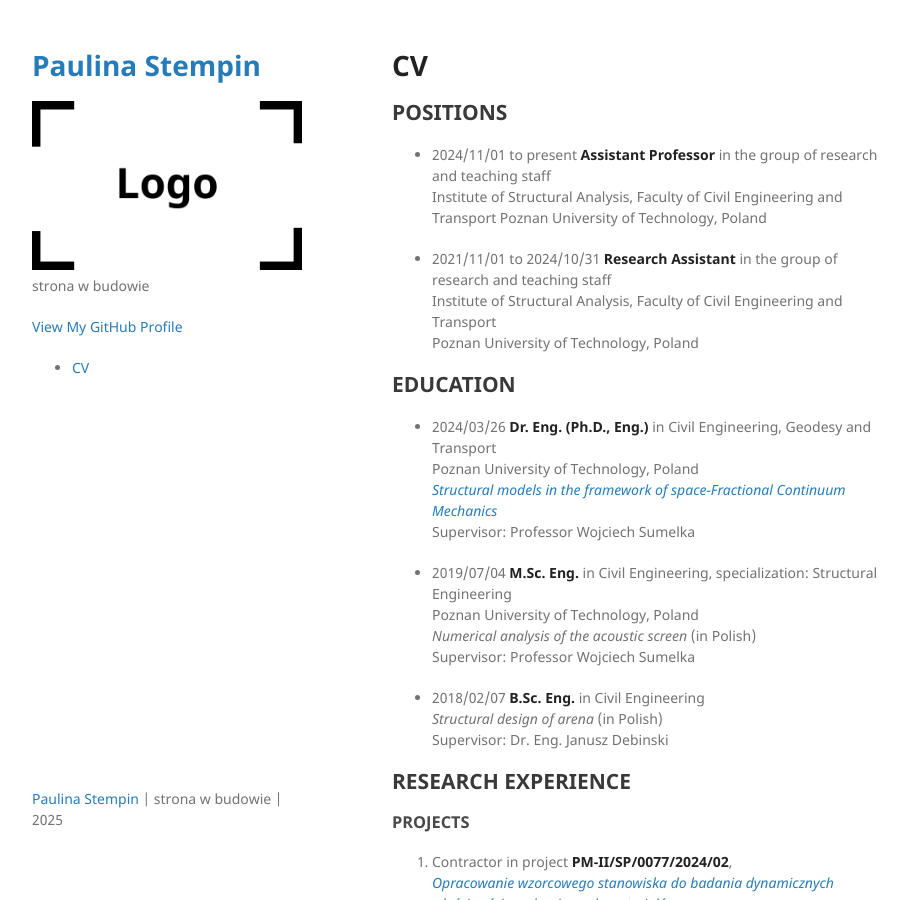
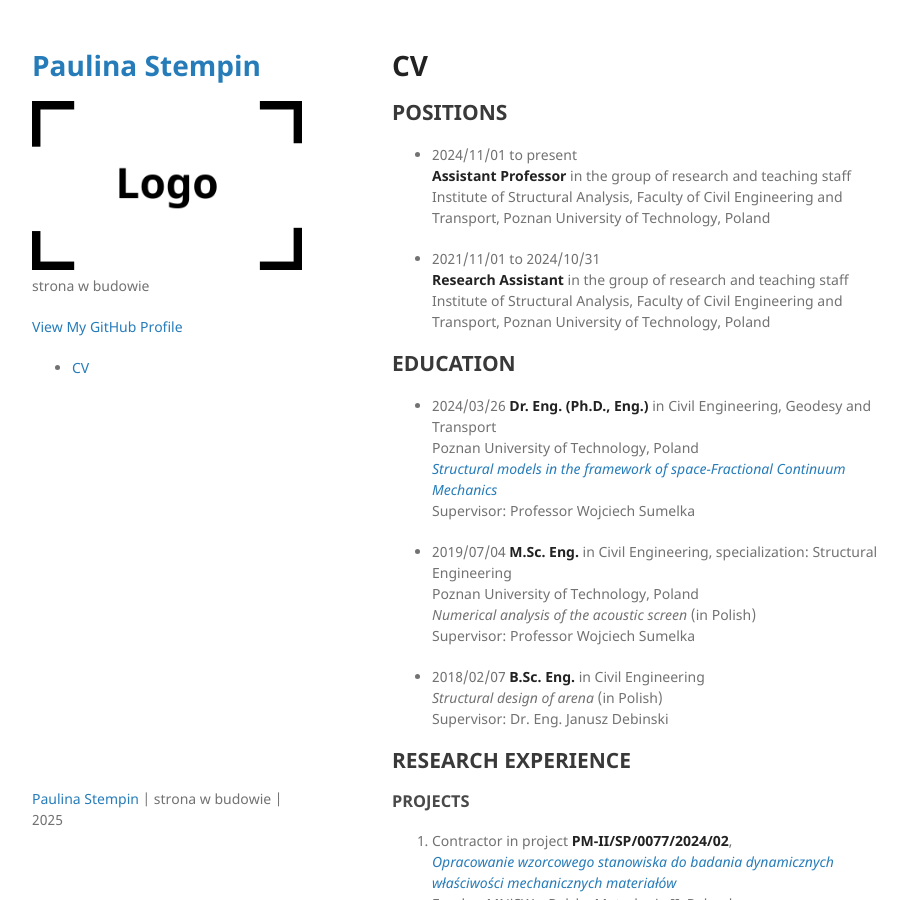
Before and after one commit to paulinastempin/paulinastempin.github.io, a Jekyll site: the page built from pages/CV.md, in a window 1280 px wide and 900 px high. Shown: the whole window, without its empty margins (178-1086 px from the left). Built offline with Jekyll 4.4.1, drawn with Linux system fonts in a browser that asks for light colours.

Commit message:
drobne zmiany

```diff
--- a/_config.yml
+++ b/_config.yml
@@ -28,7 +28,7 @@ url: https://paulinastempin.github.io
 # use baseurl to add subsection of the domain, e.g. /timelinejs-template
 # on gh-pages this is a / followed by the name of the repository
 # baseurl is your github repository's name prefixed with a /
-baseurl: #/paulinastempin.github.io
+baseurl: /paulinastempin.github.io
 # location of code, the full url to your github repository
 source-code: https://github.com/paulinastempin/paulinastempin.github.io
 
--- a/pages/CV.md
+++ b/pages/CV.md
@@ -7,13 +7,13 @@ nav_order: 1
 
 ## POSITIONS
 
-*  2024/11/01 to present  **Assistant Professor** in the group of research and teaching staff <br />
-Institute of Structural Analysis, Faculty of Civil Engineering and Transport
-Poznan University of Technology, Poland
+*  2024/11/01 to present <br />
+  **Assistant Professor** in the group of research and teaching staff <br />
+Institute of Structural Analysis, Faculty of Civil Engineering and Transport, Poznan University of Technology, Poland
 
-*  2021/11/01 to 2024/10/31   **Research Assistant** in the group of research and teaching staff <br />
-Institute of Structural Analysis, Faculty of Civil Engineering and Transport <br />
-Poznan University of Technology, Poland
+*  2021/11/01 to 2024/10/31 <br />
+  **Research Assistant** in the group of research and teaching staff <br />
+Institute of Structural Analysis, Faculty of Civil Engineering and Transport, Poznan University of Technology, Poland
 
 ## EDUCATION
 
```
